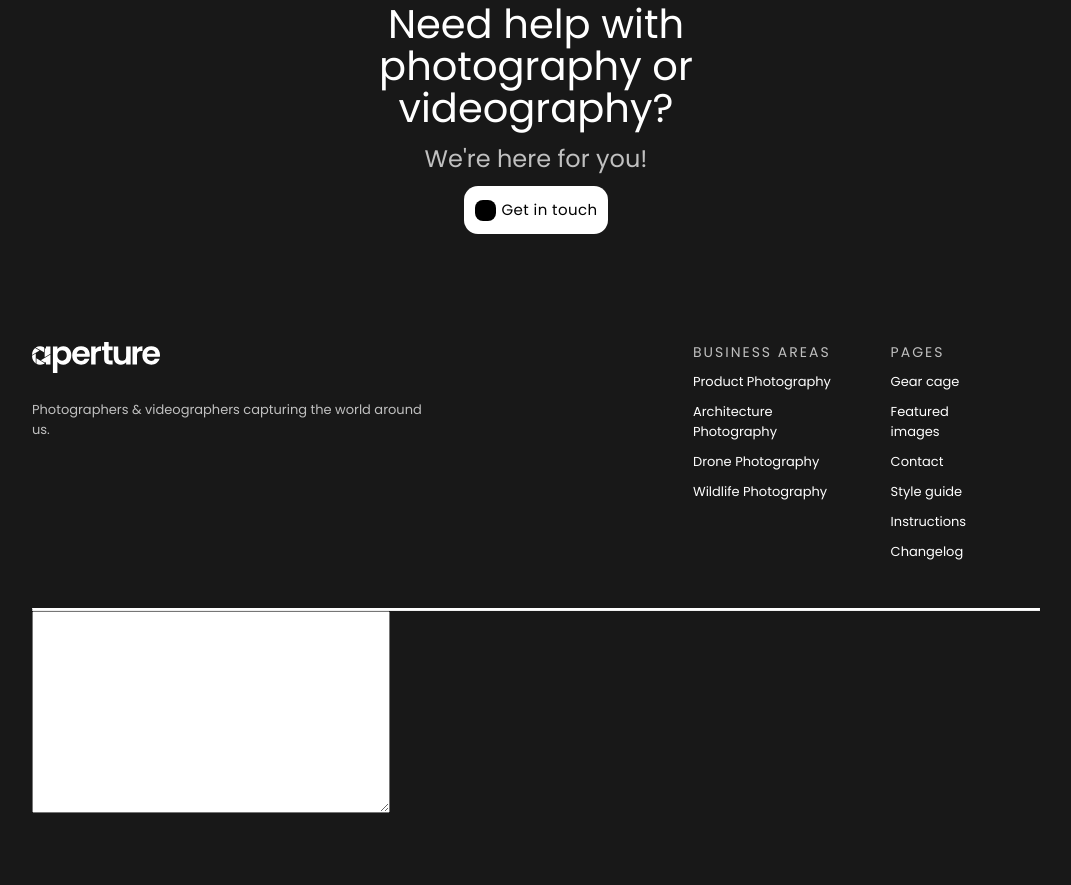
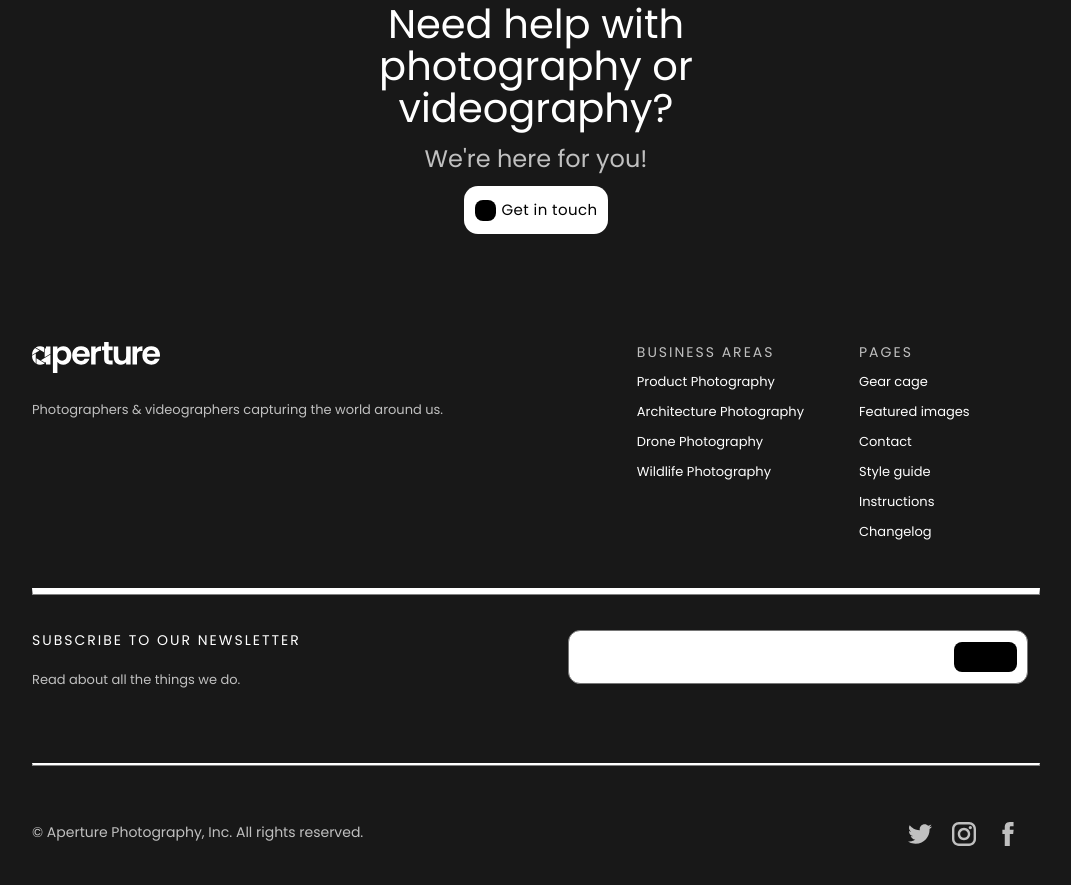
Before and after one commit to Remilee/Aperture, a plain HTML site: page index.html in a window 1280 px wide. Shown: the part 4680-5565 px from the top of the page, without its empty margins (104-1175 px from the left). Drawn offline with Linux system fonts and the light colour scheme.

Commit message:
feat: footer is ended

```diff
--- a/css/footer.css
+++ b/css/footer.css
@@ -2,7 +2,7 @@ footer {
 
 }
 .footer-separator {
-    border-top: 2px solid #fff;
+
 }
 .footer-wrapper {
     margin: 100px 136px;
@@ -12,8 +12,9 @@ footer {
     margin-bottom: 36px;
 }
 .footer-logo-section {
-    margin-right: 252px;
-    width: 457px;
+    /*margin-right: 252px;*/
+    /*width: 457px;*/
+    flex-basis: 60%;
 }
 .footer-logo {
     width: 128px;
@@ -30,7 +31,6 @@ footer {
 
 .footer-navigation {
     display: flex;
-
 }
 .footer-nav {
     display: flex;
@@ -53,3 +53,61 @@ footer {
     color: #C0C0C0;
     margin-bottom: 10px;
 }
+
+.subscribe-section {
+    margin: 35px auto;
+    display: flex;
+}
+.subscribe-title-description {
+    flex-basis: 60%;
+}
+.subscribe-title {
+    font-style: normal;
+    font-weight: 400;
+    font-size: 14px;
+    line-height: 20px;
+    letter-spacing: 2px;
+    text-transform: uppercase;
+    color: #FFFFFF;
+    margin-bottom: 20px;
+}
+.subscribe-description {
+    font-style: normal;
+    font-weight: 400;
+    font-size: 13px;
+    line-height: 20px;
+    color: #C0C0C0
+}
+.subscribe-input {
+
+}
+.subscribe-input-textarea {
+    width: 458px;
+    height: 52px;
+    border-radius: 12px;
+    resize: none;
+}
+.subscribe-input-circle {
+    position: relative;
+    bottom: 49px;
+    left: 386px;
+    width: 63px; !important;
+    height: 30px; !important;
+}
+.copyright-socials {
+    display: flex;
+    justify-content: space-between;
+    margin-top: 56px;
+}
+.copyright {
+    font-weight: 400;
+    font-size: 14px;
+    line-height: 20px;
+    color: #C0C0C0;
+}
+.socials-list {
+    display: flex;
+}
+.socials-item {
+    margin-right: 20px;
+}
--- a/index.html
+++ b/index.html
@@ -298,18 +298,28 @@
                 </div>
             </div>
         </div>
-        <hr class="footer-separator"/>
+        <hr class="footer-separator" style="border-top: 6px solid #fff;" noshade/>
+        <div class="subscribe-section">
+            <div class="subscribe-title-description">
+                <p class="subscribe-title">Subscribe to our newsletter</p>
+                <p class="subscribe-description">Read about all the things we do.</p>
+            </div>
+            <div class="subscribe-input">
+                <textarea class="subscribe-input-textarea" name="" id="" cols="30" rows="10">
+                </textarea>
+                <div class="subscribe-input-circle circle"></div>
+            </div>
 
-        <div class="subscribe-section">
-            <p class="subscribe-title"></p>
-            <p class="subscribe-description"></p>
-            <textarea class="subscribe-input" name="" id="" cols="30" rows="10"></textarea>
         </div>
-        <div class="copyright-socials"></div>
-        <p class="copyright"></p>
-        <ul class="socials-list">
-            <li class="socials-item"></li>
-        </ul>
+        <hr class="footer-separator" style="border-top: 2px solid #fff;" noshade/>
+        <div class="copyright-socials">
+            <p class="copyright">© Aperture Photography, Inc. All rights reserved.</p>
+            <ul class="socials-list">
+                <li class="socials-item"><img src="assets/twitter.svg"/></li>
+                <li class="socials-item"><img src="assets/instagram.svg"/></li>
+                <li class="socials-item"><img src="assets/facebook.svg"/></li>
+            </ul>
+        </div>
     </div>
 </footer>
 </body>
```
Also changed, not shown: assets/facebook.svg (added), assets/instagram.svg (added), assets/twitter.svg (added).
